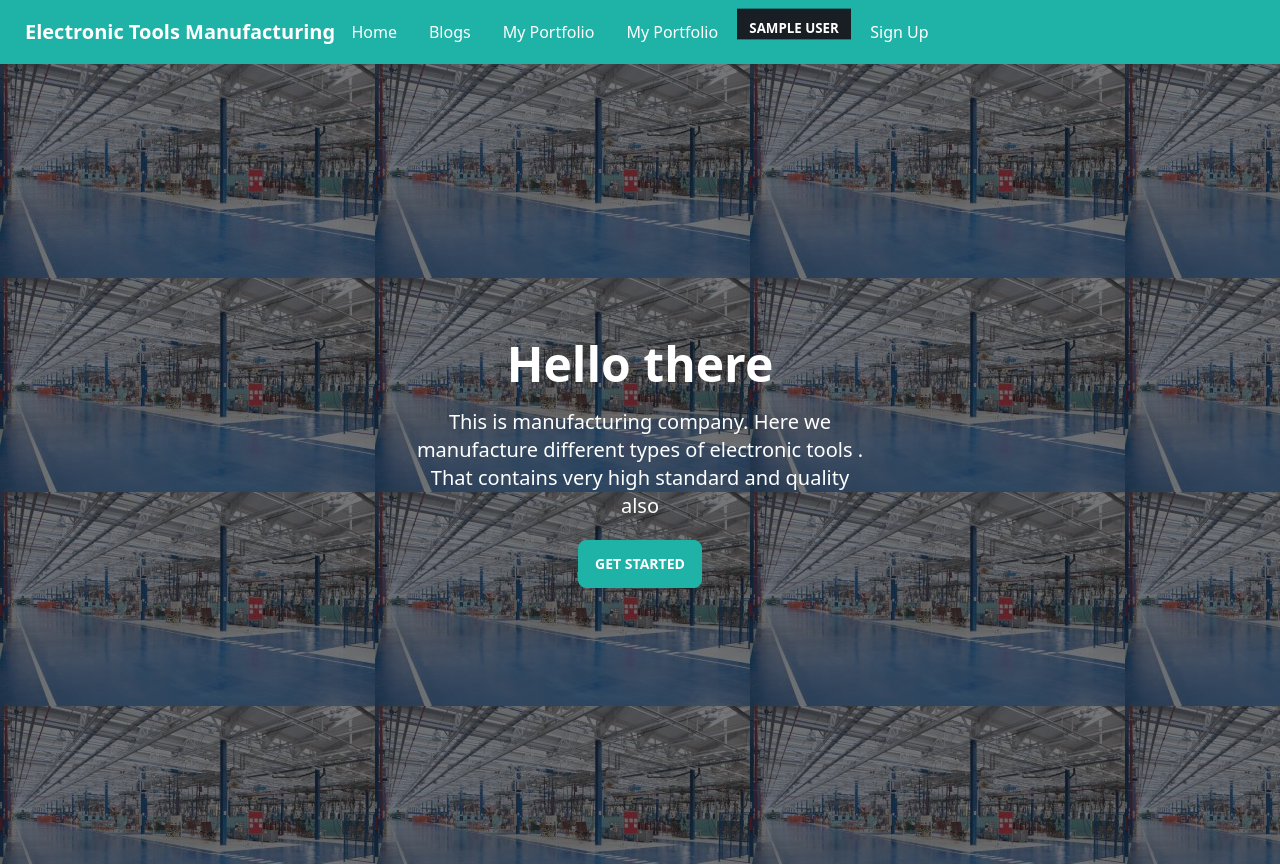
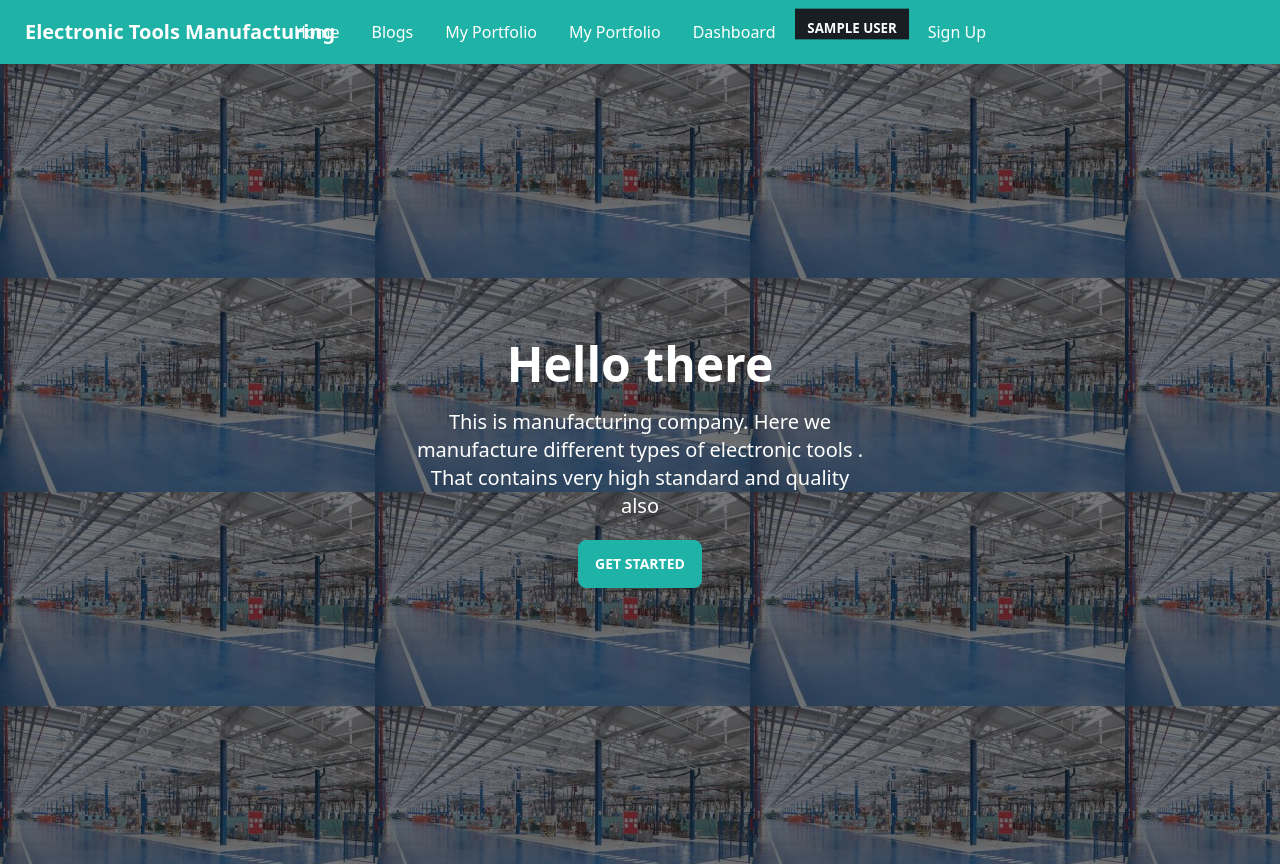
Before and after one commit to atiqurrahman96/manufacturer-client-side-assignment, a React (Create React App) app: page / in a window 1280 px wide. Shown: the top 866 px of the page. Built offline with nearby package versions, Linux system fonts and the light colour scheme; no server answers; sample sign-in values are in the browser's storage.

Commit message:
dashboard added

```diff
--- a/src/App.js
+++ b/src/App.js
@@ -13,6 +13,7 @@ import 'react-toastify/dist/ReactToastify.css';
 import PasswordReset from './Shared/PasswordReset';
 import PurchasePage from './PurchasePage/PurchasePage';
 import RequireAuth from './Shared/RequireAuth';
+import Dashboard from './Shared/Dashboard';
 
 
 
@@ -30,6 +31,7 @@ function App() {
         <Route path='/signup' element={<Signup />}></Route>
         <Route path='/resetpassword' element={<PasswordReset />}></Route>
         <Route path='/part/:id' element={<RequireAuth><PurchasePage></PurchasePage></RequireAuth>}></Route>
+        <Route path='/part/:id' element={<RequireAuth><Dashboard></Dashboard></RequireAuth>}></Route>
 
 
         <Route path='*' element={<PageNotFound />}></Route>
--- /dev/null
+++ b/src/Shared/Dashboard.js
@@ -0,0 +1,11 @@
+import React from 'react';
+
+const Dashboard = () => {
+    return (
+        <div>
+            <h2>Dashboard</h2>
+        </div>
+    );
+};
+
+export default Dashboard;
--- a/src/Shared/Navbar.js
+++ b/src/Shared/Navbar.js
@@ -16,7 +16,9 @@ const Navbar = () => {
             <Link to='/blogs'>Blogs</Link>
             <Link to='/portfolio'>My Portfolio</Link>
             <Link to='/portfolio'>My Portfolio</Link>
-
+            {
+                user && <Link to='/dashboard'>Dashboard</Link>
+            }
             {user ?
                 <button onClick={logout} class="btn btn-sm">{user.displayName}</button> :
                 <Link to='/login'>Log In</Link>
```
